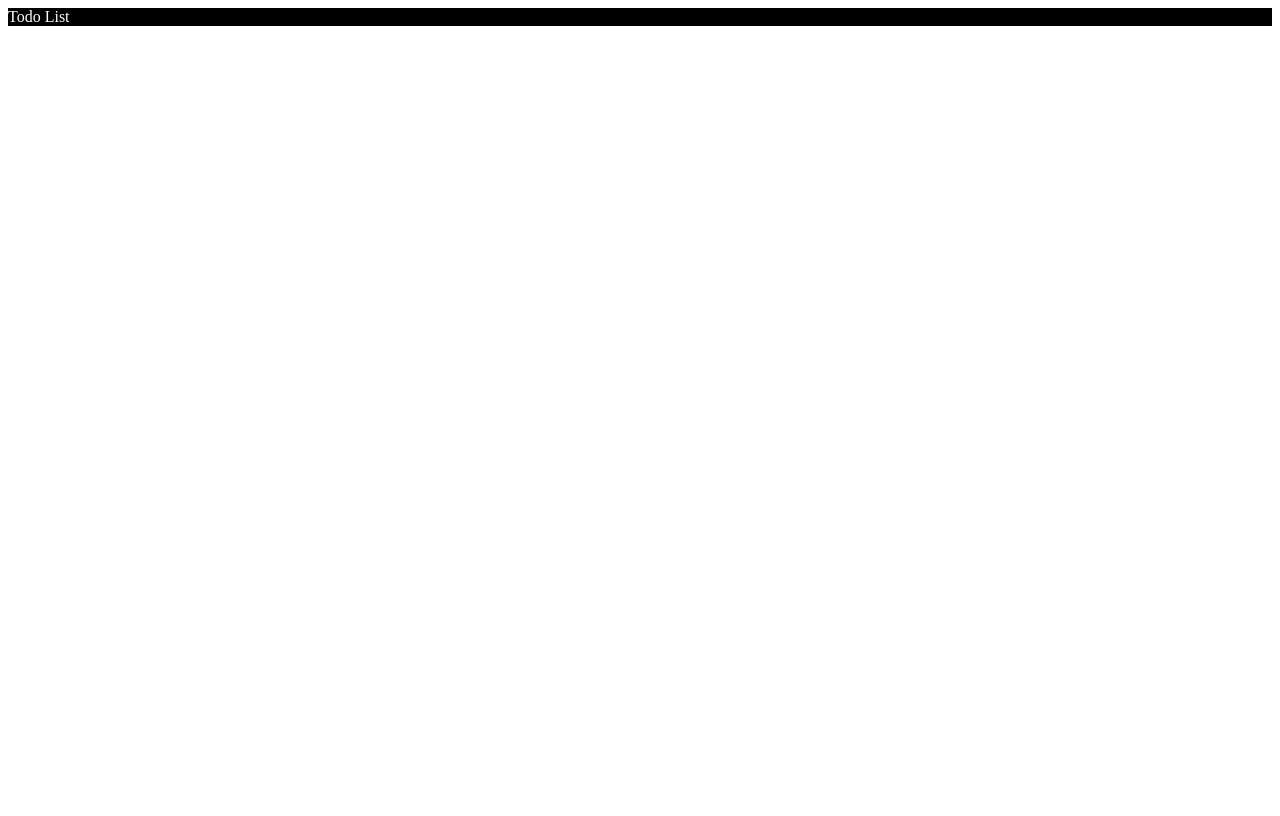
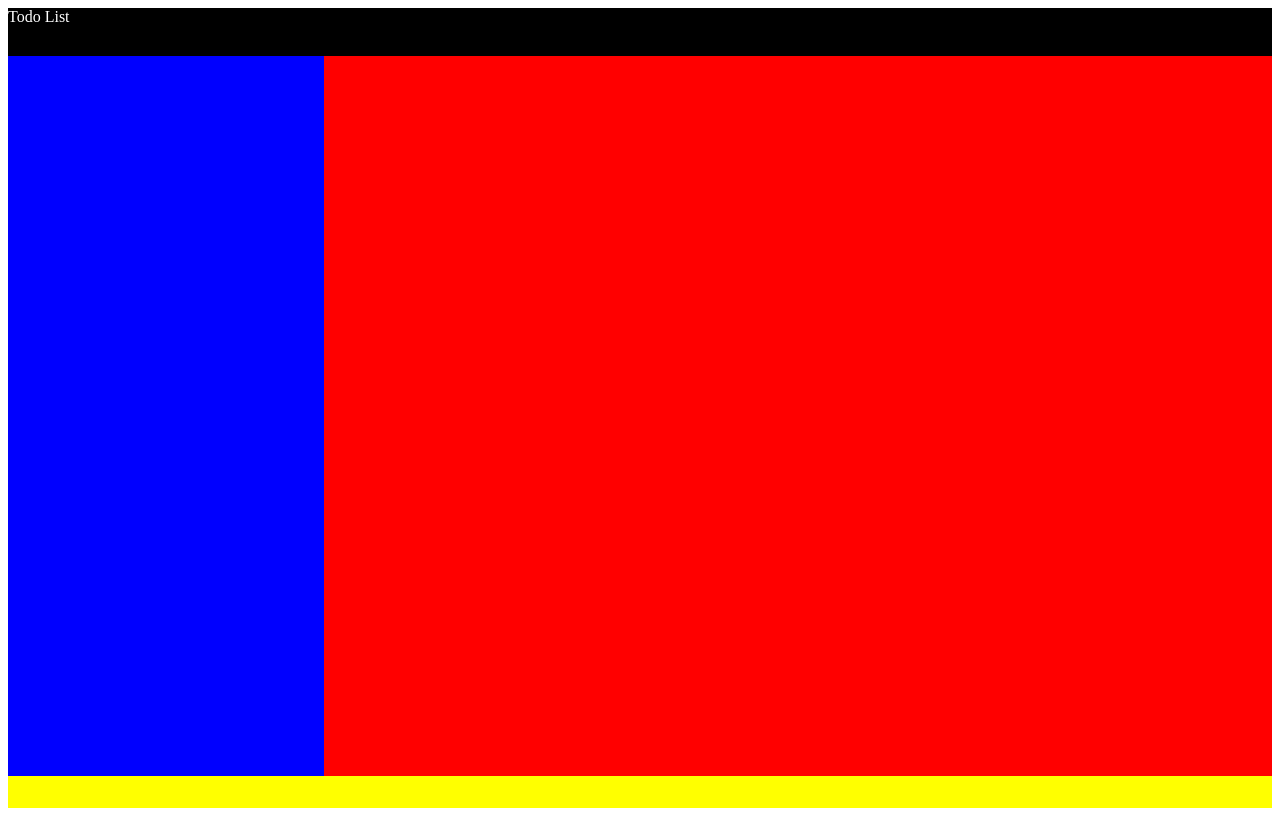
Before and after one commit to NefrodzV/to-do-list, a website built with webpack: page dist/index.html in a window 1280 px wide. Built offline with nearby package versions, Linux system fonts and the light colour scheme.

Commit message:
Made the basic structure of the page

```diff
--- a/src/index.js
+++ b/src/index.js
@@ -1,11 +1,19 @@
 import  './style.css';
+import footerFactory from './views/footerElement';
 
 
 
 import headerFactory from './views/headerFactory';
+import mainFactory from './views/mainFactory';
+import sidebarFactory from './views/sideBarFactory';
 
 const header = headerFactory();
-
+const sideBar = sidebarFactory();
+const main = mainFactory();
+const footer = footerFactory();
 
 
 document.body.appendChild(header.headerElement);
+document.body.appendChild(sideBar.sideBarElement);
+document.body.appendChild(main.mainElement);
+document.body.appendChild(footer.footerElement);
--- a/src/style.css
+++ b/src/style.css
@@ -1,7 +1,30 @@
 body {
+    min-height: 100vh;
     display: grid;
+    grid-template-columns: 25% auto;
+    grid-template-rows: 3rem auto 2rem;
+
+}
+header, footer {
+    grid-column: 1 / 3
 }
 header {
+    height: 3rem;
     color: white;
     background-color: black;
+
 }
+
+main {
+    background-color: red;
+}
+
+.sidebar {
+    background-color: blue;
+
+
+}
+
+footer {
+    background-color:  yellow;
+}
--- /dev/null
+++ b/src/views/footerElement.js
@@ -0,0 +1,7 @@
+export default function footerFactory() {
+    const footerElement = document.createElement('footer');
+
+    return {
+        footerElement
+    }
+}
--- /dev/null
+++ b/src/views/mainFactory.js
@@ -0,0 +1,8 @@
+export default function mainFactory() {
+
+    const mainElement = document.createElement('main');
+
+    return {
+        mainElement
+    }
+}
--- /dev/null
+++ b/src/views/sideBarFactory.js
@@ -0,0 +1,9 @@
+import '../style.css'
+export default function sidebarFactory() {
+    const sideBarElement = document.createElement('div');
+    sideBarElement.classList.add('sidebar');
+
+    return {
+        sideBarElement
+    }
+}
```
Also changed, not shown: dist/main.js.
